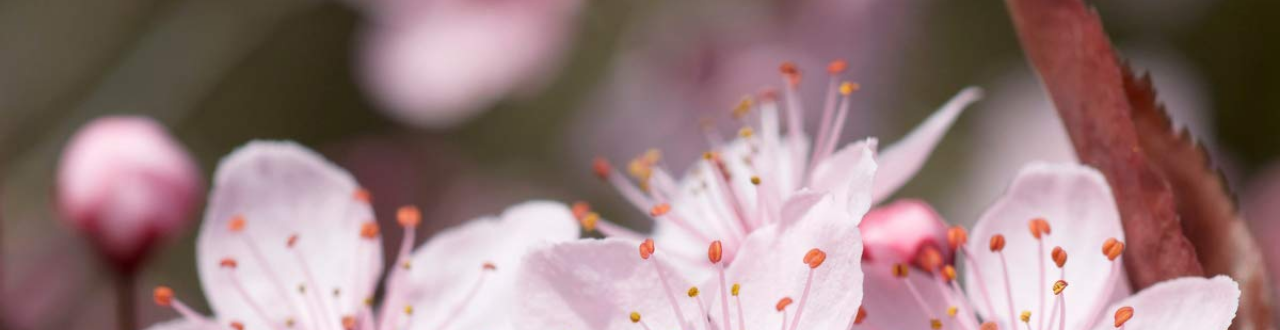
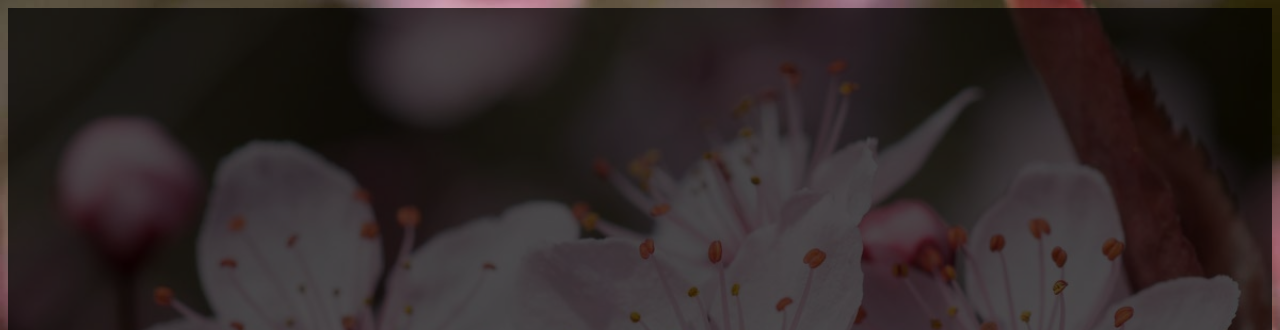
Before and after one commit to Laura-s/Typewriter-from-tutorial, a plain HTML site: page index.html in a window 1280 px wide. Shown: the top 330 px of the page. Drawn offline with Linux system fonts and the light colour scheme.

Commit message:
Update style.css

```diff
--- a/style.css
+++ b/style.css
@@ -14,6 +14,7 @@ body {
   justify-content: center;
   height: 100%;
   padding: 0 3rem;
+  background-color: rgba(0,0,0,0.7);
 }
 
 h1, h2 {
```
